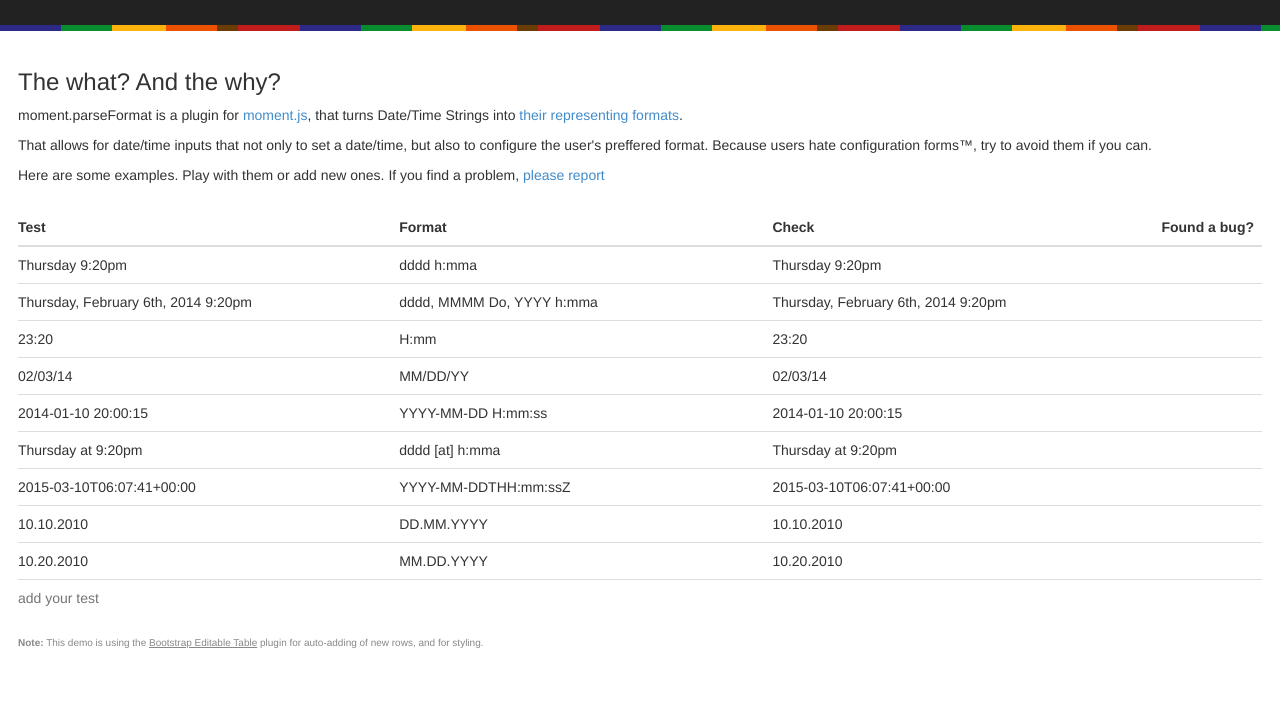
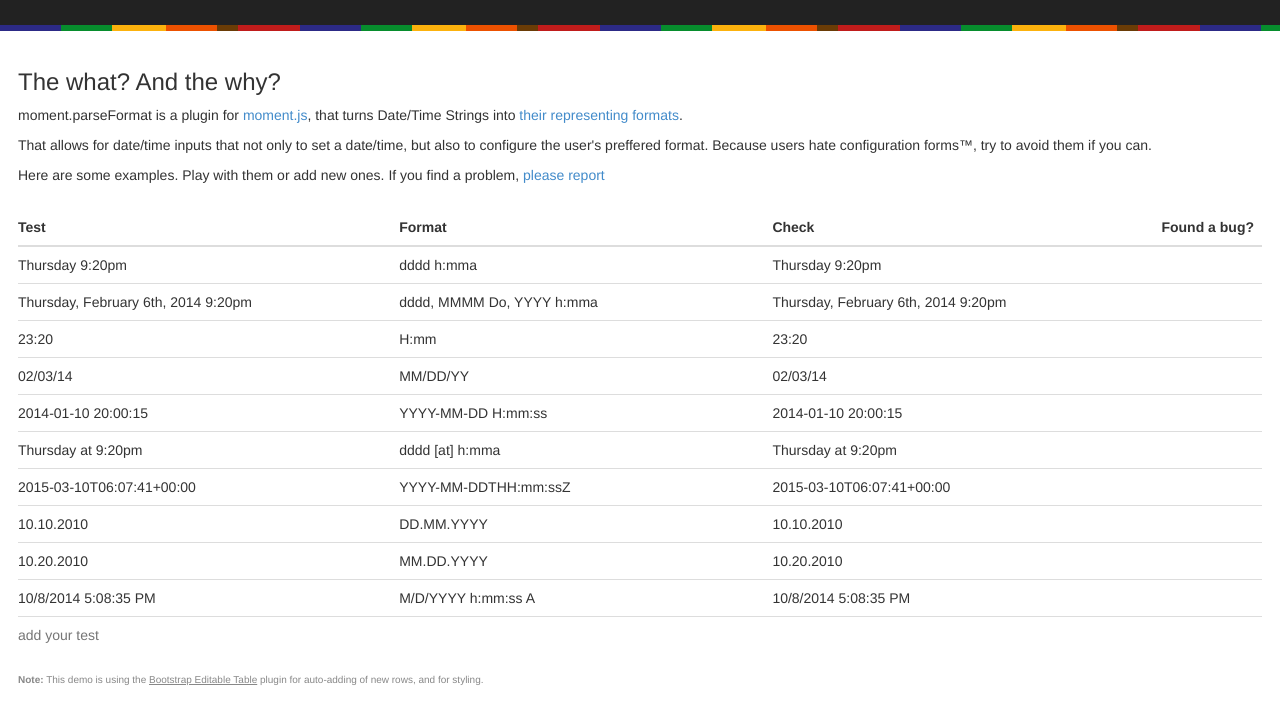
Before and after one commit to gr2m/moment-parseformat, a website with bundled scripts: page index.html in a window 1280 px wide. Shown: the part 104-809 px from the top of the page. Built offline with nearby package versions, Linux system fonts and the light colour scheme.

Commit message:
fix: 10/8/2014 5:08:35 PM → M/D/YYYY h:mm:ss a (#20)
Added a new function appendAMPMCase(); which appends the correct case
for the time period.  Added a new test to the index.html page for this
change.

```diff
--- a/index.html
+++ b/index.html
@@ -116,7 +116,8 @@
     'Thursday at 9:20pm',
     moment().format(),
     '10.10.2010',
-    '10.20.2010'
+    '10.20.2010',
+    '10/8/2014 5:08:35 PM'
   ]
   $table.editableTable('add', tests.map(function(test) { return {test: test} }));
   $table.find('tbody tr:not(:last-child) input').trigger('input');
--- a/moment.parseFormat.js
+++ b/moment.parseFormat.js
@@ -20,6 +20,8 @@
   var abbreviatedMonthNames =  [ 'Jan', 'Feb', 'Mar', 'Apr', 'May', 'Jun', 'Jul', 'Aug', 'Sep', 'Oct', 'Nov', 'Dec'];
   var amDesignator =  'AM';
   var pmDesignator =  'PM';
+  var lowerAMDesignator = 'am';
+  var lowerPMDesignator = 'pm';
 
   var regexDayNames = new RegExp( dayNames.join('|'), 'i' );
   var regexAbbreviatedDayNames = new RegExp( abbreviatedDayNames.join('|'), 'i' );
@@ -32,6 +34,9 @@
 
   var regexTimezone = /\+\d\d:\d\d$/
   var amOrPm = '('+[amDesignator,pmDesignator].join('|')+')';
+  var lowerAmOrPm = '('+[lowerAMDesignator,lowerPMDesignator].join('|')+')';
+  var regexLowerAmOrPm = new RegExp(lowerAmOrPm);
+  var regexUpperAmOrPm = new RegExp(amOrPm);
   var regexHoursWithLeadingZeroDigitMinutesSecondsAmPm = new RegExp( '0\\d\\:\\d{1,2}\\:\\d{1,2}(\\s*)' + amOrPm,  'i' );
   var regexHoursWithLeadingZeroDigitMinutesAmPm = new RegExp( '0\\d\\:\\d{1,2}(\\s*)' + amOrPm,  'i' );
   var regexHoursWithLeadingZeroDigitAmPm = new RegExp( '0\\d(\\s*)' + amOrPm,  'i' );
@@ -95,17 +100,17 @@
     format = format.replace(regexTimezone, 'Z');
 
     // 05:30:20pm ☛ hh:mm:ssa
-    format = format.replace(regexHoursWithLeadingZeroDigitMinutesSecondsAmPm, 'hh:mm:ss$1a');
+    format = format.replace(regexHoursWithLeadingZeroDigitMinutesSecondsAmPm, appendAMPMCase(format, 'hh:mm:ss$1'));
     // 10:30:20pm ☛ h:mm:ssa
-    format = format.replace(regexHoursMinutesSecondsAmPm, 'h:mm:ss$1a');
+    format = format.replace(regexHoursMinutesSecondsAmPm, appendAMPMCase(format, 'h:mm:ss$1'));
     // 05:30pm ☛ hh:mma
-    format = format.replace(regexHoursWithLeadingZeroDigitMinutesAmPm, 'hh:mm$1a');
+    format = format.replace(regexHoursWithLeadingZeroDigitMinutesAmPm, appendAMPMCase(format, 'hh:mm$1'));
     // 10:30pm ☛ h:mma
-    format = format.replace(regexHoursMinutesAmPm, 'h:mm$1a');
+    format = format.replace(regexHoursMinutesAmPm, appendAMPMCase(format, 'h:mm$1'));
     // 05pm ☛ hha
-    format = format.replace(regexHoursWithLeadingZeroDigitAmPm, 'hh$1a');
+    format = format.replace(regexHoursWithLeadingZeroDigitAmPm, appendAMPMCase(format, 'hh$1'));
     // 10pm ☛ ha
-    format = format.replace(regexHoursAmPm, 'h$1a');
+    format = format.replace(regexHoursAmPm, appendAMPMCase(format, 'h$1'));
     // 05:30:20 ☛ HH:mm:ss
     format = format.replace(regexHoursWithLeadingZeroMinutesSeconds, 'HH:mm:ss');
     // 10:30:20 ☛ H:mm:ss
@@ -198,5 +203,19 @@
     return parts.join(separator);
   }
 
+  // For the time formatting, here we figure out if the the time has an
+  // uppercase AM/PM or a lower case AM/PM. We then add a "A" or a "a"
+  // based on the case.
+  function appendAMPMCase(date, replaceFormat) {
+      if(regexUpperAmOrPm.test(date)) {
+          return replaceFormat + 'A';
+      } else if(regexLowerAmOrPm.test(date)) {
+          return replaceFormat + 'a';
+      }
+
+      // None of the cases matched. Let's just return the original format.
+      return replaceFormat;
+  }
+
   return parseDateFormat;
 });
```
